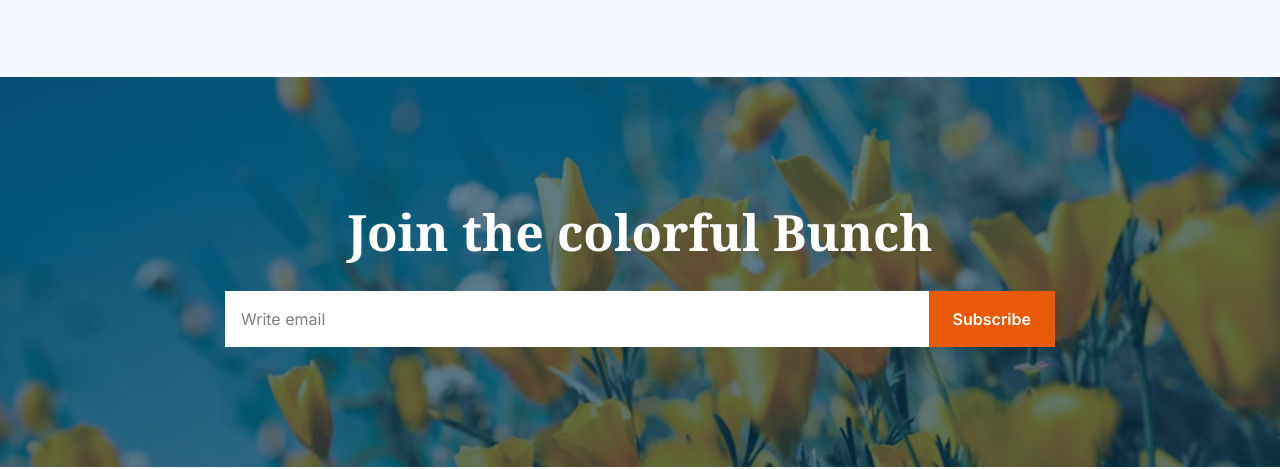
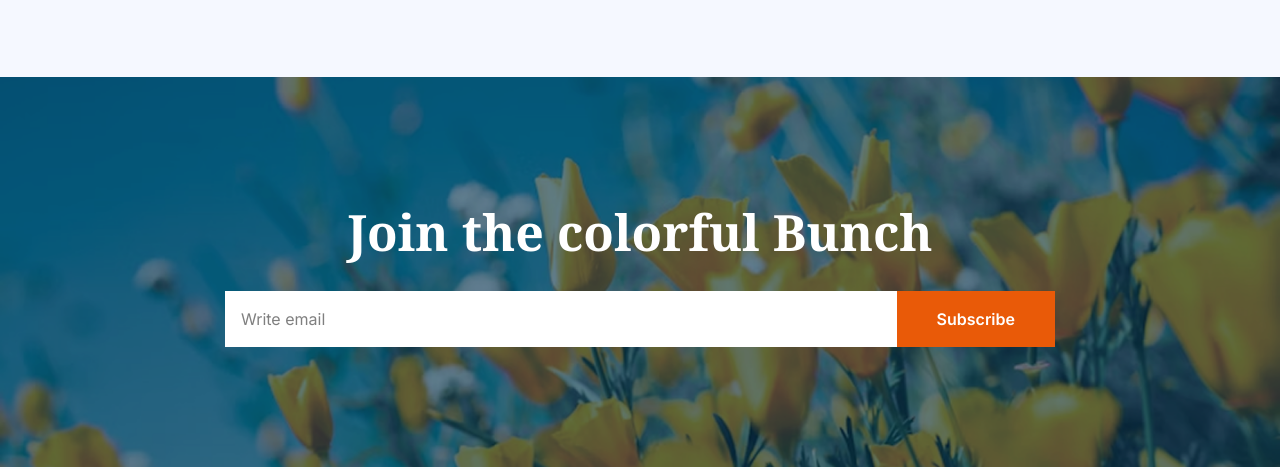
Before and after one commit to ashiqurrahman696/flower-market, a plain HTML site: page index.html in a window 1280 px wide. Shown: the part 3142-3611 px from the top of the page. Drawn offline with nearby package versions, Linux system fonts and the light colour scheme.

Commit message:
increased padding left and right value of subscribe button in join section

```diff
--- a/index.html
+++ b/index.html
@@ -149,7 +149,7 @@
                 <h2 class="font-noto-serif font-bold text-xl lg:text-[50px] mb-6">Join the colorful Bunch</h2>
                 <form action="" class="w-full max-w-207.5 flex">
                     <input class="w-full bg-white outline-none p-4 placeholder:text-[#000]/50 text-black font-inter" type="email" name="email" id="email" placeholder="Write email">
-                    <button type="submit" class="text-center bg-[#e95a08] text-white font-inter font-semibold py-3 px-2 lg:px-6 cursor-pointer duration-500 hover:bg-[#da4204]">Subscribe</button>
+                    <button type="submit" class="text-center bg-[#e95a08] text-white font-inter font-semibold py-3 px-2 lg:px-10 cursor-pointer duration-500 hover:bg-[#da4204]">Subscribe</button>
                 </form>
             </div>
         </section>
```
